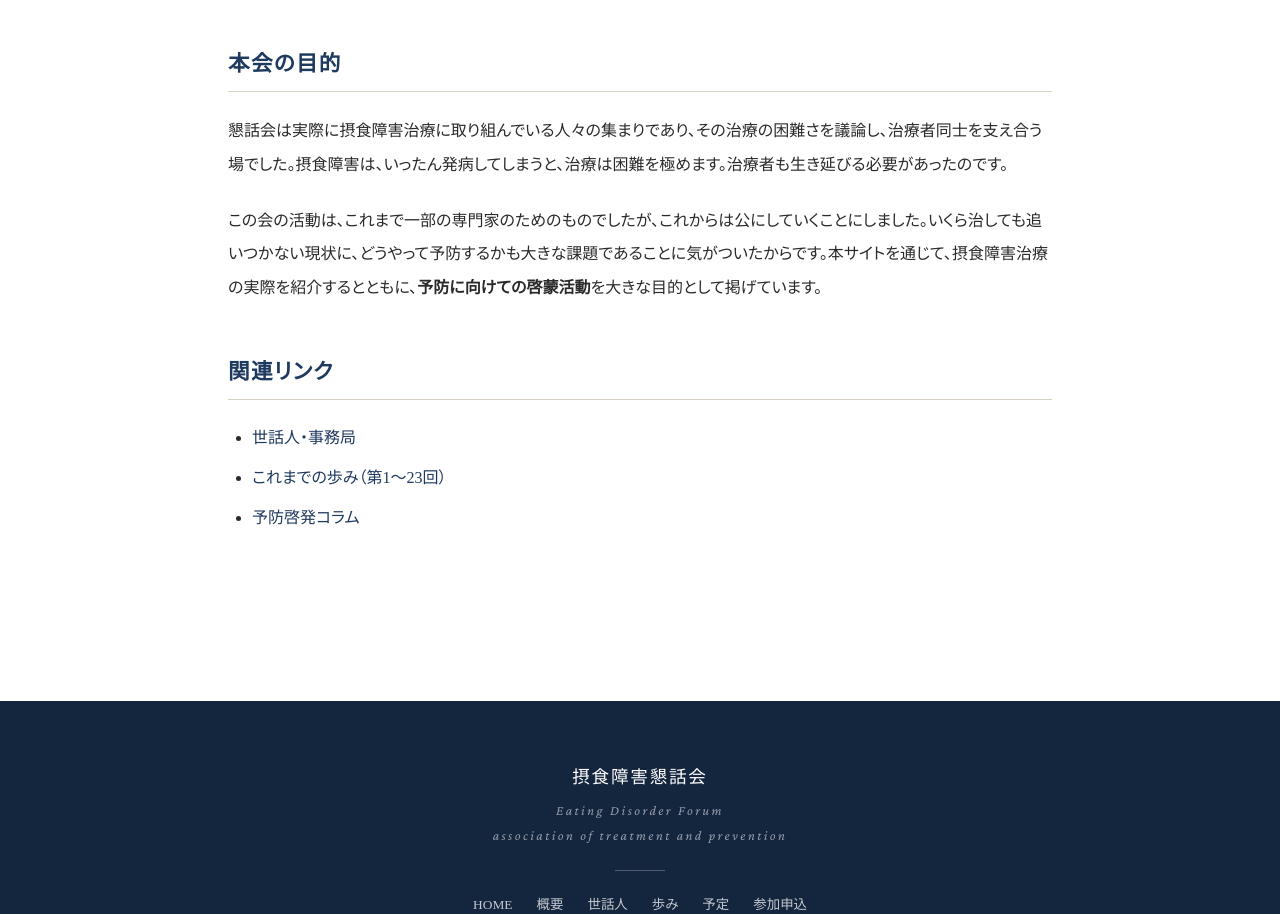
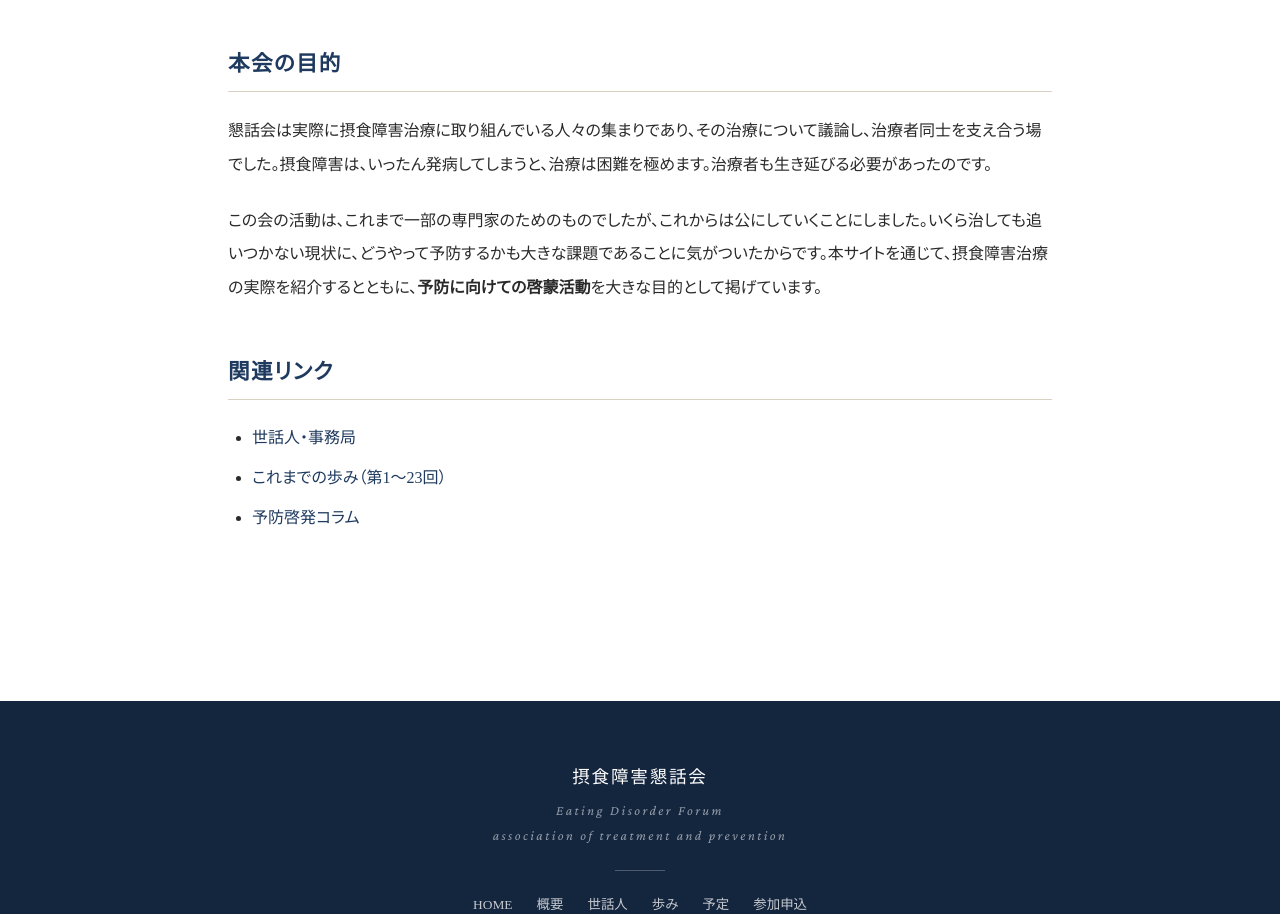
Before and after one commit to mizuhara-cl/edforum-site, an Astro site: page /edforum-site/about in a window 1280 px wide. Shown: the part 1006-1920 px from the top of the page. Built offline with nearby package versions, Linux system fonts and the light colour scheme; Astro itself is replaced by a stand-in of ours.

Commit message:
fix: 概要ページの文言「治療の困難さ」→「治療について」

```diff
--- a/src/pages/about.astro
+++ b/src/pages/about.astro
@@ -32,7 +32,7 @@ const base = import.meta.env.BASE_URL.replace(/\/$/, '');
 
         <h2>本会の目的</h2>
         <p>
-          懇話会は実際に摂食障害治療に取り組んでいる人々の集まりであり、その治療の困難さを議論し、治療者同士を支え合う場でした。摂食障害は、いったん発病してしまうと、治療は困難を極めます。治療者も生き延びる必要があったのです。
+          懇話会は実際に摂食障害治療に取り組んでいる人々の集まりであり、その治療について議論し、治療者同士を支え合う場でした。摂食障害は、いったん発病してしまうと、治療は困難を極めます。治療者も生き延びる必要があったのです。
         </p>
         <p>
           この会の活動は、これまで一部の専門家のためのものでしたが、これからは公にしていくことにしました。いくら治しても追いつかない現状に、どうやって予防するかも大きな課題であることに気がついたからです。本サイトを通じて、摂食障害治療の実際を紹介するとともに、<strong>予防に向けての啓蒙活動</strong>を大きな目的として掲げています。
```
